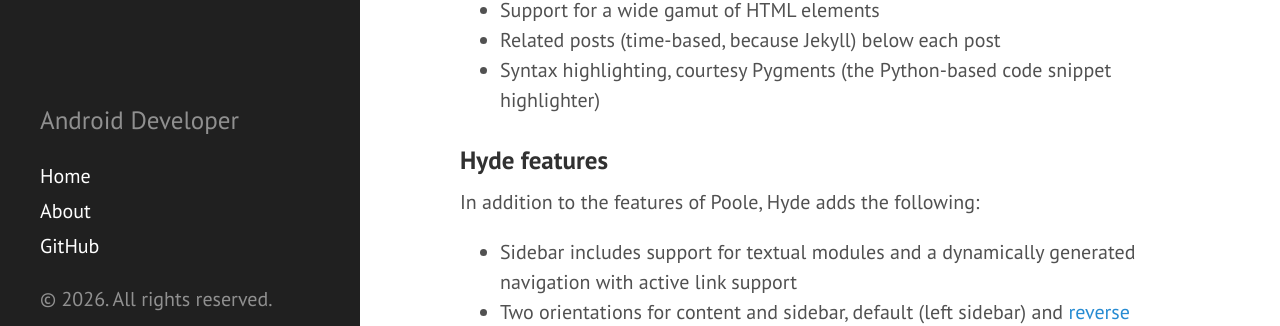
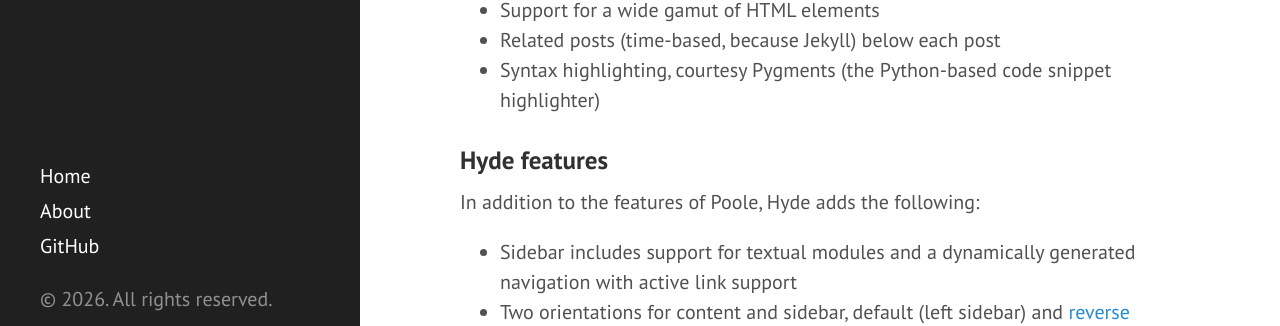
Before and after one commit to KoMinkyu/kominkyu.github.io, a Jekyll site: the page built from index.html, in a window 1280 px wide. Shown: the part 546-872 px from the top of the page. Built offline with Jekyll 4.4.1, drawn with Linux system fonts in a browser that asks for light colours; the list of posts is cut into pages by our own code.

Commit message:
Remove personal details from public site files

```diff
--- a/_config.yml
+++ b/_config.yml
@@ -8,7 +8,7 @@
 # Setup
 title:            ''
 tagline:          ''
-description:      'Android Developer<br>'
+description:      ''
 url:              http://kominkyu.github.io
 baseurl:          /
 
```
Also changed, not shown: about.md (+0 -4 lines), 7 other files.
